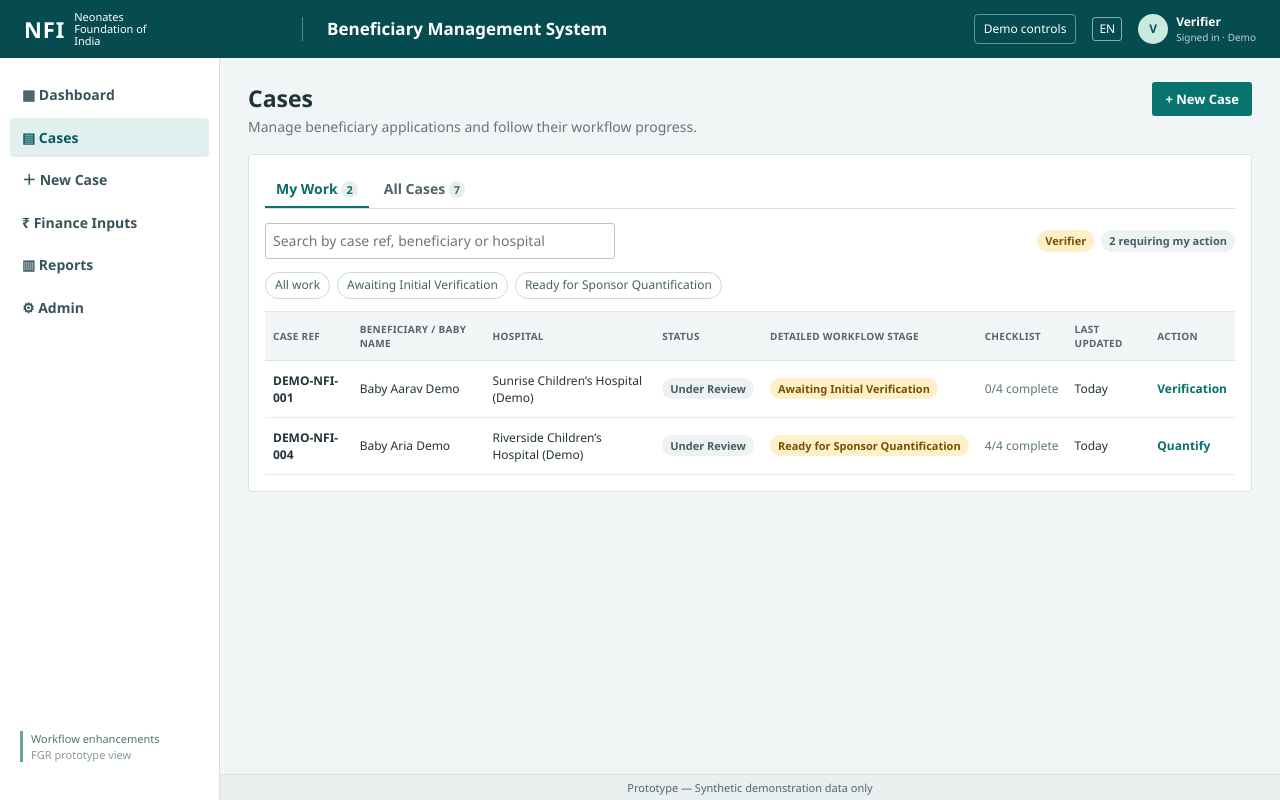
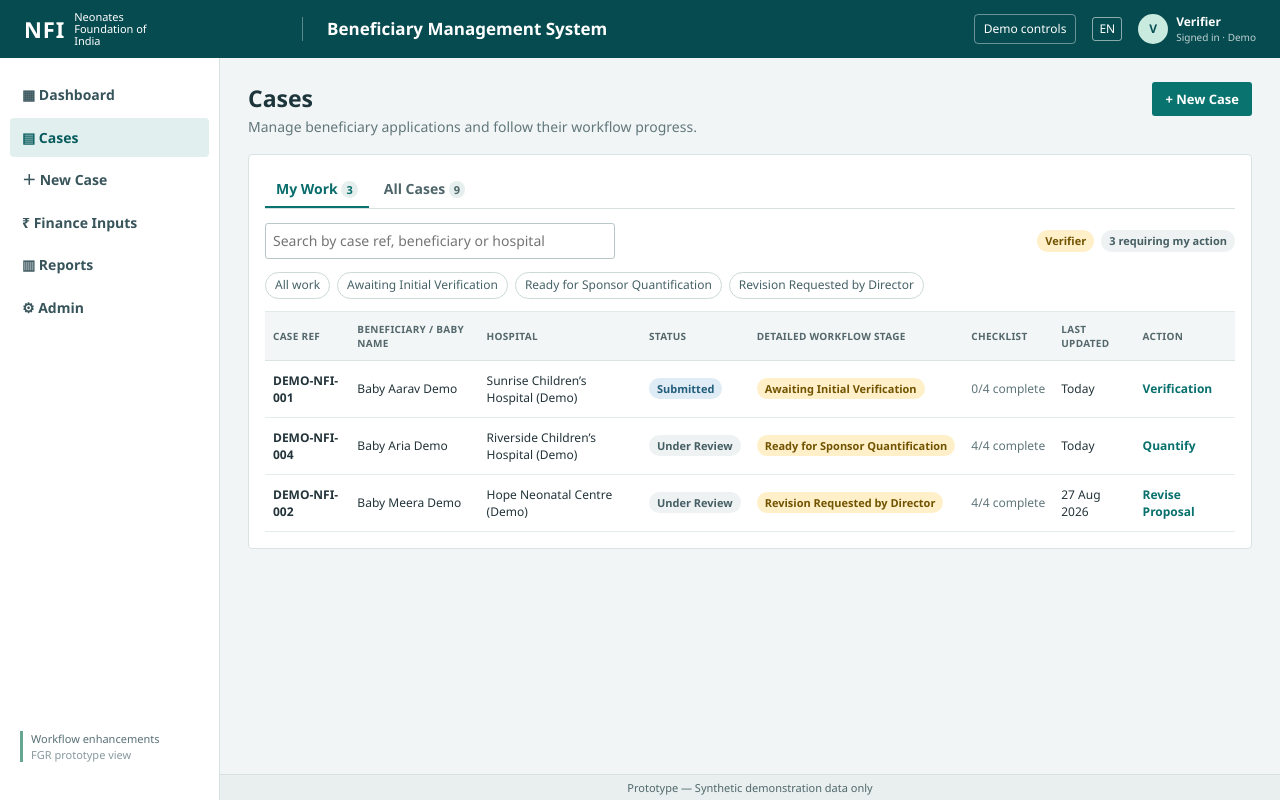
Before and after one commit to midhiman-dev/nfi-bms-workflow-ux-prototype, a React (Vite) app: page /cases in a window 1280 px wide. Built offline with nearby package versions, Linux system fonts and the light colour scheme.

Commit message:
Refine synthetic cases for role-specific demo queues

```diff
--- a/src/mock-data/cases.ts
+++ b/src/mock-data/cases.ts
@@ -1,13 +1,75 @@
 import type { Case, Scenario } from '../models/workflow';
+
 const review = (outcome: Case['medical']['outcome'], assignee: string, comments = '') => ({ outcome, assignee, comments });
-const base = (id:string, beneficiaryName:string, hospital:string): Case => ({ id, caseRef:id, beneficiaryName, hospital, broadStatus:'Under Review', verification:'complete', medical:review('approved','Dr. N. Shah','Medical eligibility confirmed.'), social:review('approved','R. Das','Home situation reviewed.'), financial:review('approved','K. Iyer','Financial need established.'), sponsor:{state:'ready', amount:'₹ 1,25,000', notes:'Proposed based on demonstrated need and treatment estimate.'}, director:{state:'not ready',comments:''}, panelRecommendation:'Panel recommends support within the proposed amount.' });
+
+const base = (id: string, beneficiaryName: string, hospital: string): Case => ({
+  id,
+  caseRef: id,
+  beneficiaryName,
+  hospital,
+  broadStatus: 'Under Review',
+  verification: 'complete',
+  medical: review('approved', 'Dr. N. Shah', 'Medical eligibility confirmed.'),
+  social: review('approved', 'R. Das', 'Home situation reviewed.'),
+  financial: review('approved', 'K. Iyer', 'Financial need established.'),
+  sponsor: { state: 'ready', amount: '₹ 1,25,000', notes: 'Proposed based on demonstrated need and treatment estimate.' },
+  director: { state: 'not ready', comments: '' },
+});
+
 export const scenarioCases = (scenario: Scenario): Case[] => {
- const normal=base('DEMO-NFI-001','Baby Aarav Demo','Sunrise Children’s Hospital (Demo)'); normal.verification='pending'; normal.medical=review('not assigned','Medical Review Team'); normal.social=review('not assigned','Social Review Team'); normal.financial=review('not assigned','Financial Review Team'); normal.sponsor={state:'unavailable',amount:'',notes:''};
- const financial=base('DEMO-NFI-003','Baby Kabir Demo','Greenfield Hospital (Demo)'); financial.financial=review('in progress','K. Iyer'); financial.sponsor={state:'unavailable',amount:'',notes:''};
- const ready=base('DEMO-NFI-004','Baby Aria Demo','Riverside Children’s Hospital (Demo)');
- const medical=base('DEMO-NFI-005','Baby Diya Demo','Willow Care Hospital (Demo)'); medical.medical=review('need more information','Dr. N. Shah','Please provide the updated treatment estimate.'); medical.social=review('not assigned','Social Review Team'); medical.financial=review('not assigned','Financial Review Team'); medical.sponsor={state:'unavailable',amount:'',notes:''};
- const revision=base('DEMO-NFI-002','Baby Meera Demo','Hope Neonatal Centre (Demo)'); revision.sponsor.state='pending director'; revision.director={state:'pending',comments:''};
- const rejected=base('DEMO-NFI-008','Baby Tara Demo','CarePoint Hospital (Demo)'); rejected.sponsor.state='pending director'; rejected.director={state:'pending',comments:''};
- const approved=base('DEMO-NFI-006','Baby Zoya Demo','Harmony Children’s Hospital (Demo)'); approved.broadStatus='Approved'; approved.beneficiaryNumber='DEMO-BEN-6201'; approved.sponsor.state='pending director'; approved.director={state:'approved',comments:'Sponsorship approved for the proposed amount.',date:'28 Aug 2026'};
- switch(scenario){case 'Normal Approval': return [normal,medical,financial,ready,revision,rejected,approved];case 'Financial Review Pending':return [financial,normal,medical,ready,revision,rejected,approved];case 'Medical Needs More Information':return [medical,financial,normal,ready,revision,rejected,approved];case 'Director Revision':return [revision,financial,normal,medical,ready,rejected,approved];case 'Director Rejection':return [rejected,revision,financial,normal,medical,ready,approved];case 'Approved Case':return [approved,revision,financial,normal,medical,ready,rejected];}
+  const normal = base('DEMO-NFI-001', 'Baby Aarav Demo', 'Sunrise Children’s Hospital (Demo)');
+  normal.broadStatus = 'Submitted';
+  normal.verification = 'pending';
+  normal.medical = review('not assigned', 'Medical Review Team');
+  normal.social = review('not assigned', 'Social Review Team');
+  normal.financial = review('not assigned', 'Financial Review Team');
+  normal.sponsor = { state: 'unavailable', amount: '', notes: '' };
+
+  const medical = base('DEMO-NFI-005', 'Baby Diya Demo', 'Willow Care Hospital (Demo)');
+  medical.medical = review('need more information', 'Dr. N. Shah', 'Please provide the updated treatment estimate.');
+  medical.social = review('not assigned', 'Social Review Team');
+  medical.financial = review('not assigned', 'Financial Review Team');
+  medical.sponsor = { state: 'unavailable', amount: '', notes: '' };
+
+  const social = base('DEMO-NFI-009', 'Baby Ishaan Demo', 'Lotus Children’s Hospital (Demo)');
+  social.social = review('in progress', 'R. Das');
+  social.financial = review('approved', 'K. Iyer', 'Financial need established.');
+  social.sponsor = { state: 'unavailable', amount: '', notes: '' };
+
+  const financial = base('DEMO-NFI-003', 'Baby Kabir Demo', 'Greenfield Hospital (Demo)');
+  financial.financial = review('in progress', 'K. Iyer');
+  financial.sponsor = { state: 'unavailable', amount: '', notes: '' };
+
+  const ready = base('DEMO-NFI-004', 'Baby Aria Demo', 'Riverside Children’s Hospital (Demo)');
+  ready.panelRecommendation = 'Panel recommends support within the proposed amount.';
+
+  const revision = base('DEMO-NFI-002', 'Baby Meera Demo', 'Hope Neonatal Centre (Demo)');
+  revision.sponsor.state = 'revision requested';
+  revision.director = { state: 'revised', comments: 'Please revise the proposed amount based on the updated treatment estimate.', suggestedAmount: '₹ 1,10,000', date: '28 Aug 2026' };
+  revision.panelRecommendation = 'Panel recommends support, subject to the revised treatment estimate.';
+
+  const pendingDirector = base('DEMO-NFI-007', 'Baby Vihaan Demo', 'City Children’s Hospital (Demo)');
+  pendingDirector.sponsor.state = 'pending director';
+  pendingDirector.director = { state: 'pending', comments: '' };
+  pendingDirector.panelRecommendation = 'Panel recommends sponsorship within the proposed amount.';
+
+  const rejected = base('DEMO-NFI-008', 'Baby Tara Demo', 'CarePoint Hospital (Demo)');
+  rejected.sponsor.state = 'pending director';
+  rejected.director = { state: 'pending', comments: '' };
+
+  const approved = base('DEMO-NFI-006', 'Baby Zoya Demo', 'Harmony Children’s Hospital (Demo)');
+  approved.broadStatus = 'Approved';
+  approved.beneficiaryNumber = 'DEMO-BEN-6201';
+  approved.sponsor.state = 'pending director';
+  approved.director = { state: 'approved', comments: 'Sponsorship approved for the proposed amount.', date: '28 Aug 2026' };
+
+  const all = [normal, medical, social, financial, ready, revision, pendingDirector, rejected, approved];
+  switch (scenario) {
+    case 'Normal Approval': return all;
+    case 'Financial Review Pending': return [financial, social, normal, medical, ready, pendingDirector, revision, rejected, approved];
+    case 'Medical Needs More Information': return [medical, normal, social, financial, ready, pendingDirector, revision, rejected, approved];
+    case 'Director Revision': return [revision, ready, pendingDirector, financial, social, medical, normal, rejected, approved];
+    case 'Director Rejection': return [rejected, pendingDirector, revision, ready, financial, social, medical, normal, approved];
+    case 'Approved Case': return [approved, pendingDirector, revision, ready, financial, social, medical, normal, rejected];
+  }
 };
```
